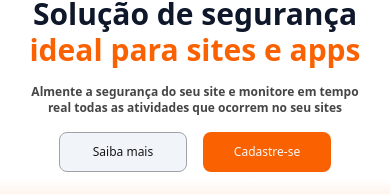
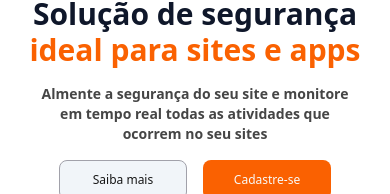
Before and after one commit to ojefersoncode/Percentual-app, a Next.js app: page / in a window 390 px wide. Shown: the part 128-322 px from the top of the page. Built offline with nearby package versions, Linux system fonts and the light colour scheme; no server answers.

Commit message:
Edit Landing page

```diff
--- a/components/landing/HeroLeads.tsx
+++ b/components/landing/HeroLeads.tsx
@@ -16,7 +16,7 @@ export default function HeroLeads() {
           </span>
         </main>
 
-        <p className="text-center max-w-lg md:text-lg max-md:text-xs max-md:max-w-sm font-semibold text-background/80 dark:text-text/80">
+        <p className="text-center max-w-lg md:text-lg max-md:text-sm max-md:max-w-xs font-semibold text-background/80 dark:text-text/80">
           Almente a segurança do seu site e monitore em tempo real todas as
           atividades que ocorrem no seu sites
         </p>
```
